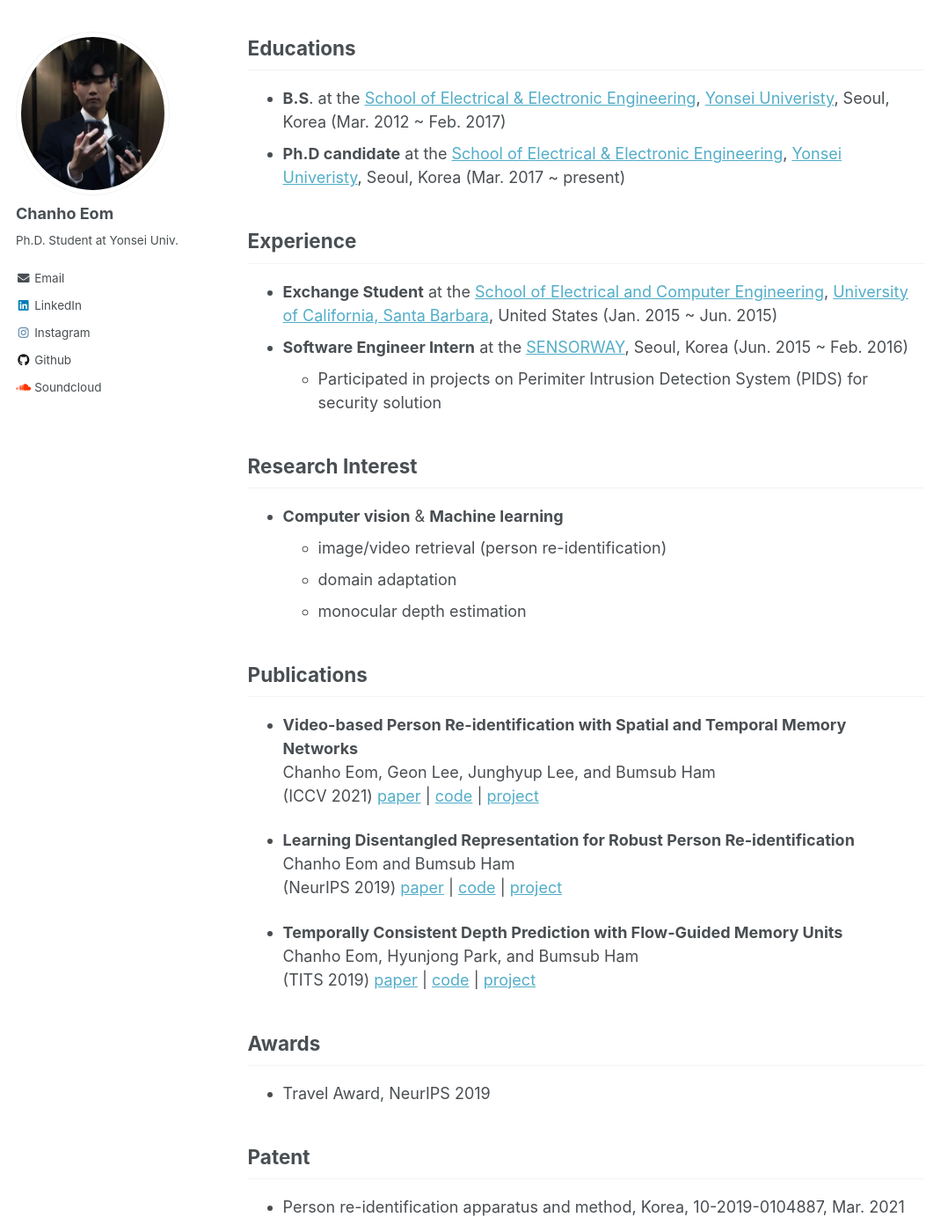
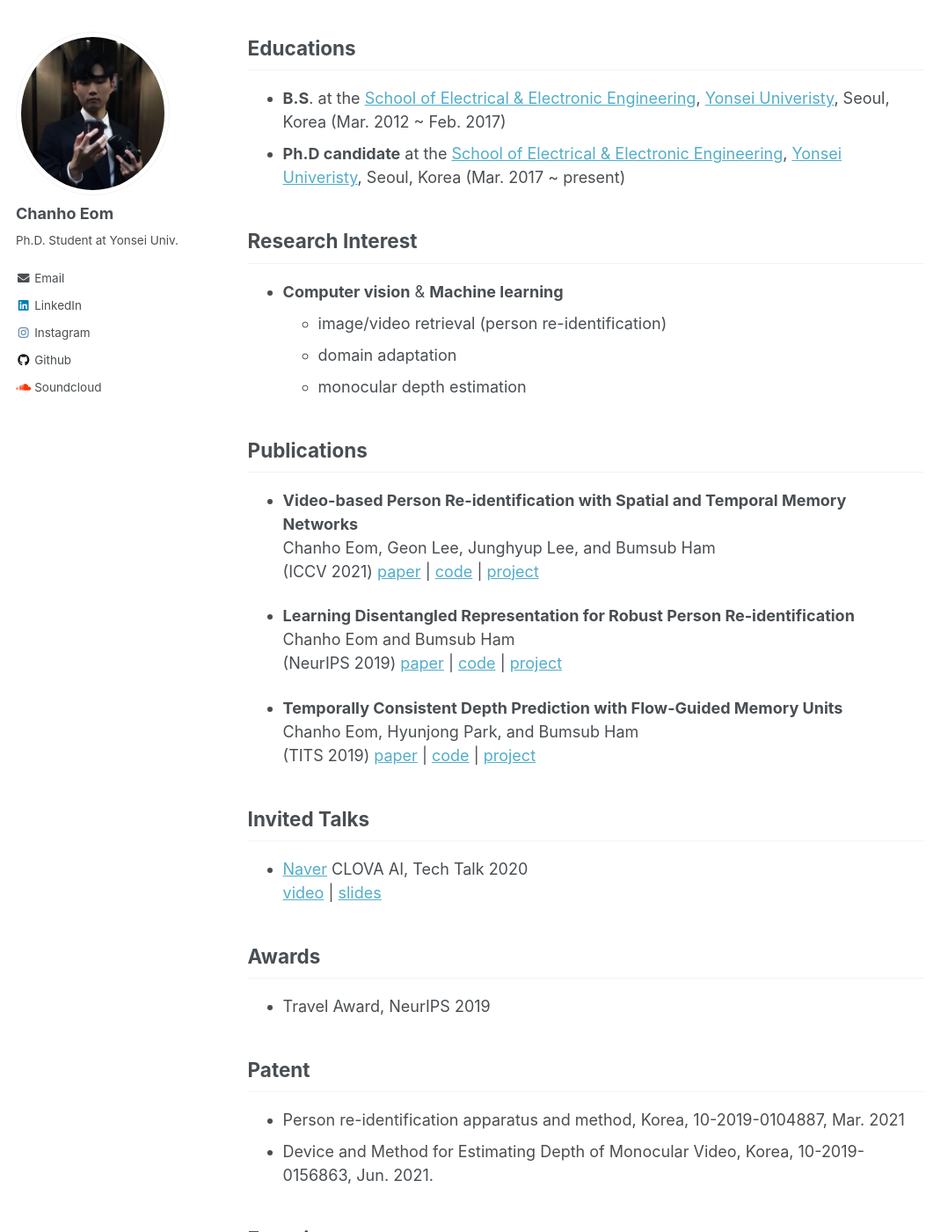
Before and after one commit to chanhoeom/chanhoEom.github.io, a Jekyll site: the page built from _pages/about.md, in a window 1280 px wide and 1400 px high, scrolled down 190 px. Shown: the whole window at 88% size, without its empty margins (0-1078 px from the left). Built offline with Jekyll 4.4.1, drawn with Linux system fonts in a browser that asks for light colours; some of the changed text lies outside the part shown.

Commit message:
Update about.md

```diff
--- a/_pages/about.md
+++ b/_pages/about.md
@@ -16,11 +16,6 @@ Hi! I'm Chanho Eom, a student at the [School of Electrical & Electronic Engineer
 * **B.S**. at the [School of Electrical & Electronic Engineering](http://ee.yonsei.ac.kr/ee_en/index.do), [Yonsei Univeristy](https://www.yonsei.ac.kr/en_sc/), Seoul, Korea (Mar. 2012 ~ Feb. 2017)
 * **Ph.D candidate** at the [School of Electrical & Electronic Engineering](http://ee.yonsei.ac.kr/ee_en/index.do), [Yonsei Univeristy](https://www.yonsei.ac.kr/en_sc/), Seoul, Korea (Mar. 2017 ~ present)
 
-## Experience
-* **Exchange Student** at the [School of Electrical and Computer Engineering](https://www.ece.ucsb.edu/), [University of California, Santa Barbara](https://www.ucsb.edu/), United States (Jan. 2015 ~ Jun. 2015)
-* **Software Engineer Intern** at the [SENSORWAY](http://www.sensorway.co.kr/eng/), Seoul, Korea (Jun. 2015 ~ Feb. 2016)
-  - Participated in projects on Perimiter Intrusion Detection System (PIDS) for security solution
-
 ## Research Interest
 * **Computer vision** & **Machine learning**
   - image/video retrieval (person re-identification)
@@ -28,7 +23,6 @@ Hi! I'm Chanho Eom, a student at the [School of Electrical & Electronic Engineer
   - monocular depth estimation
 
 ## Publications
-
 * **Video-based Person Re-identification with Spatial and Temporal Memory Networks**
 Chanho Eom, Geon Lee, Junghyup Lee, and Bumsub Ham
 (ICCV 2021)
@@ -50,12 +44,22 @@ Chanho Eom, Hyunjong Park, and Bumsub Ham
 [code](https://github.com/cvlab-yonsei/FlowGRU) \|
 [project](https://cvlab-yonsei.github.io/projects/FlowGRU/)
 
+## Invited Talks
+* [Naver](https://www.navercorp.com/en/naver/company) CLOVA AI, Tech Talk 2020
+[video](https://www.youtube.com/watch?v=_bQvGy80MS0) \|
+[slides](https://www.facebook.com/677413542326125/posts/3110595645674557/)
+
 ## Awards
 * Travel Award, NeurIPS 2019
 
 ## Patent
 * Person re-identification apparatus and method, Korea, 10-2019-0104887, Mar. 2021
 * Device and Method for Estimating Depth of Monocular Video, Korea, 10-2019-0156863, Jun. 2021.
+
+## Experience
+* **Exchange Student** at the [School of Electrical and Computer Engineering](https://www.ece.ucsb.edu/), [University of California, Santa Barbara](https://www.ucsb.edu/), United States (Jan. 2015 ~ Jun. 2015)
+* **Software Engineer Intern** at the [SENSORWAY](http://www.sensorway.co.kr/eng/), Seoul, Korea (Jun. 2015 ~ Feb. 2016)
+  - Participated in projects on Perimiter Intrusion Detection System (PIDS) for security solution
 
 ## Software Proficiency
 * Python
```
